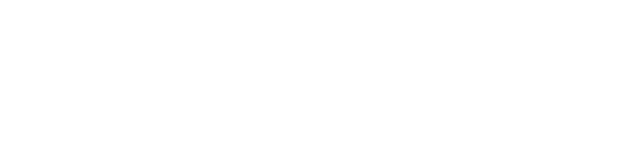
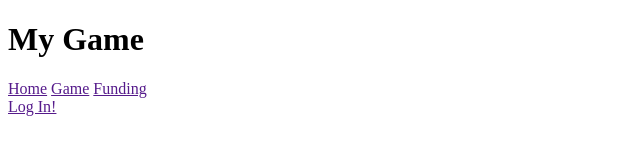
Before and after one commit to macpage/game-website, a plain HTML site: page index.html in a window 1280 px wide. Shown: the whole page, without its empty margins (0-640 px from the left). Drawn offline with Linux system fonts and the light colour scheme.

Commit message:
Add Header

```diff
--- a/index.html
+++ b/index.html
@@ -9,7 +9,22 @@
     <script src="app.js"></script>
 </head>
 <body>
-    <header></header>
+    <header>
+
+        <div class="color-background">
+            <div class="header">
+                <h1>My Game</h1>
+                <div class="head-links">
+                    <a href="">Home</a>
+                    <a href="">Game</a>
+                    <a href="">Funding</a>
+                </div>
+                <div class="log-in-link">
+                    <a href="">Log In!</a>
+                </div>
+            </div>
+        </div>
+    </header>
     <body>
 
     </body>
```
